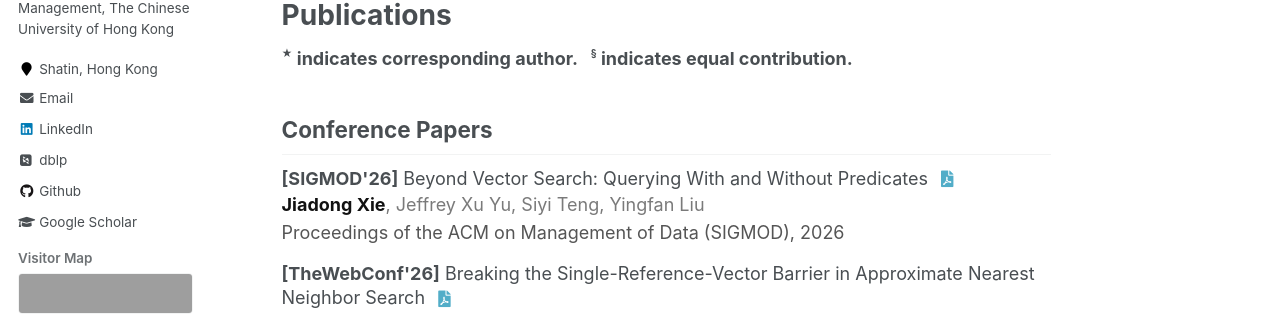
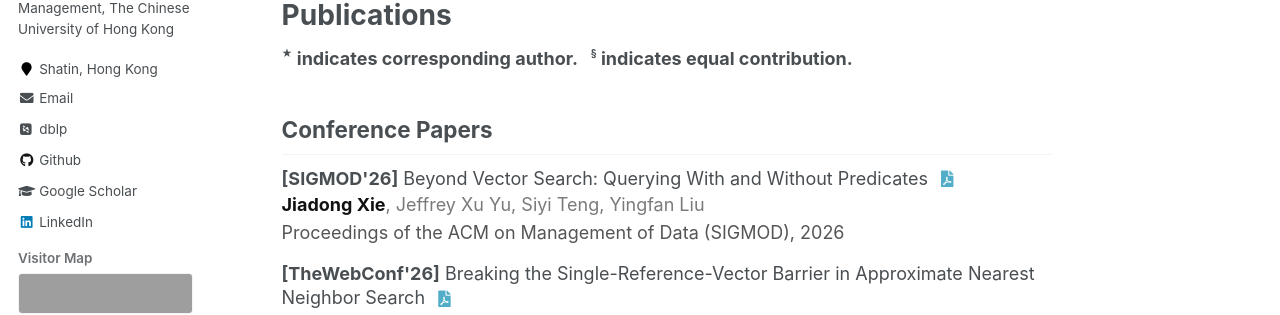
Before and after one commit to Xiejiadong/Xiejiadong.github.io, a Jekyll site: the page built from _pages/about.md, in a window 1280 px wide. Shown: the part 397-712 px from the top of the page. Built offline with Jekyll 4.4.1, drawn with Linux system fonts in a browser that asks for light colours; some web fonts are replaced; grey boxes are pictures that could not be loaded.

Commit message:
Update author-profile.html

```diff
--- a/_includes/author-profile.html
+++ b/_includes/author-profile.html
@@ -48,9 +48,6 @@
       {% endif %}
       {% if author.google_plus %}
         <li><a href="https://plus.google.com/+{{ author.google_plus }}"><i class="fab fa-fw fa-google-plus" aria-hidden="true"></i> Google+</a></li>
-      {% endif %}
-      {% if author.linkedin %}
-        <li><a href="https://www.linkedin.com/in/{{ author.linkedin }}"><i class="fab fa-fw fa-linkedin" aria-hidden="true"></i> LinkedIn</a></li>
       {% endif %}
       {% if author.xing %}
         <li><a href="https://www.xing.com/profile/{{ author.xing }}"><i class="fab fa-fw fa-xing-square" aria-hidden="true"></i> XING</a></li>
@@ -121,6 +118,9 @@
       {% if author.impactstory %}
         <li><a href="{{ author.impactstory }}"><i class="ai ai-impactstory ai-fw"></i> Impactstory</a></li>
       {% endif %}
+      {% if author.linkedin %}
+        <li><a href="https://www.linkedin.com/in/{{ author.linkedin }}"><i class="fab fa-fw fa-linkedin" aria-hidden="true"></i> LinkedIn</a></li>
+      {% endif %}
       {% if author.wikipedia %}
         <li><a href="https://en.wikipedia.org/wiki/User:{{ author.wikipedia }}"><i class="fab fa-fw fa-wikipedia-w" aria-hidden="true"></i> Wikipedia</a></li>
 {% endif %}
```
